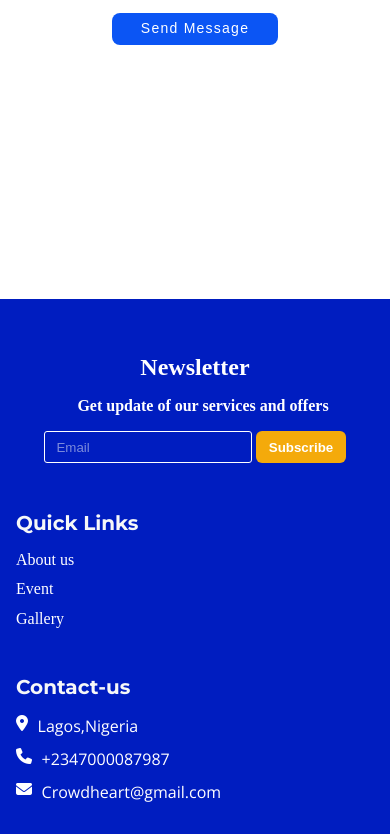
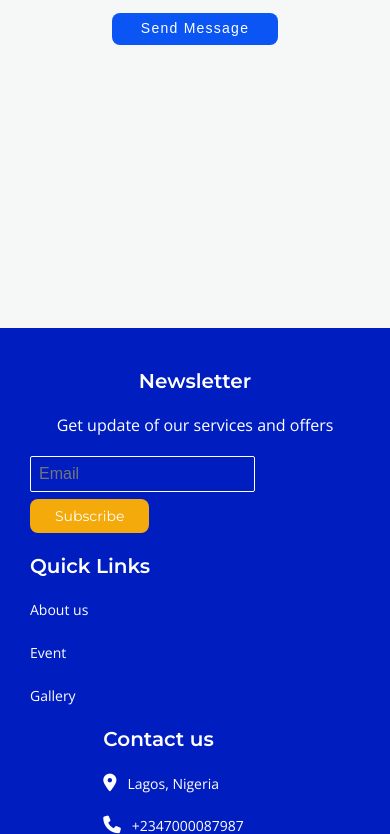
Before and after one commit to Etinhandy/contact-page, a plain HTML site: page index.html in a window 390 px wide. Shown: the part 1166-2000 px from the top of the page. Drawn offline with nearby package versions, Linux system fonts and the light colour scheme.

Commit message:
footer changes

```diff
--- a/css/contact-us.css
+++ b/css/contact-us.css
@@ -7,7 +7,7 @@
 .contact-section {
   width: 100%;
   min-height: 25rem;
-  padding-top: 4rem;
+  padding-top: 3.8rem;
 }
 
 /* This is the Monteserratti font properties stored in this class to avoid repetition */
@@ -127,7 +127,7 @@
 
 @media only screen and (max-width: 768px) {
   .contact-section {
-    padding-top: 4.4rem;
+    padding-top: 3.82rem;
   }
 
   .contact-hero-section {
--- a/css/footer.css
+++ b/css/footer.css
@@ -1,207 +1,150 @@
-:root {
-  --footer-bg: #001dc0;
-  --footer-btn: #f4aa0b;
+@import url('https://fonts.googleapis.com/css2?family=Montserrat:wght@400;500;600;700&family=Open+Sans:wght@400;500;600&display=swap');
+:root{
+    --primary-color: #0B55F4;
+    --second-color: #001DC0;
+    --secondary-color:#F4AA0B;
+    --line-color:#ACAEAE;
+    --footer-color:#131515;
+    --white: #ffffff;
+    --heading-font:'Montserrat', sans-serif;
 }
 
-* {
-  margin: 0;
-  padding: 0;
-  box-sizing: border-box;
+*{
+    padding: 0;
+    margin: 0;
+    box-sizing: border-box;
+    text-decoration: none;
+    list-style: none;
 }
 
-footer {
-  min-height: 40vh;
-  width: 100%;
-  background-color: var(--footer-bg);
+.footer-container{
+    max-width: 1200px;
+    margin: 0 auto;
+    padding: 10px 20px;
 }
-p{
-  font-family: 'Open Sans',sans-serif;
+/* FOOTER SECTION */
+.chinedu-footer-section{
+    margin-top: 3rem;
+    background: var(--second-color);
+    color: var(--white);
+    padding: 0.625rem;
+    font-family: 'Open Sans', sans-serif;
+    max-width: 100%;
+}
+#footer-content{
+    display: grid;
+    grid-template-columns:repeat(4,1fr);
+    gap: 3.125rem;
+}
+.footer-item-heading h2{
+    font-size: 1.25rem;
+    font-weight: 600;
+    font-family:var(--heading-font) ;
+}
+.footer-item{
+    display: grid;
+    gap: 1.5625rem;
+}
+.footer-items li{
+    margin-top: 1.3rem;
+}
+.third-item{
+    justify-self: center;
+}
+.last-item{
+    justify-self: self-end;
+}
+.email-for-newsletter form{
+    display: flex;
+    gap: .4rem;
+}
+.email-for-newsletter
+ form input{
+    background: transparent;
+    border: 1px solid var(--white);
+    padding: .5rem;
+    color: var(--white);
+    border-radius: 2px;
+    font-size: inherit;
+}
+.email-for-newsletter
+ form input:focus{
+    outline: none;
+ }
+.email-for-newsletter
+.submit-button{
+    background: var(--secondary-color);
+    border: none;
+    color: var(--white);
+    padding: 8px 25px;
+    border-radius: 8px;
+    font-family: var(--heading-font);
+    font-size: 0.875rem;
+    cursor: pointer;
 }
 
-  .footer-topic{
-    font-family: 'Montserrat', sans-serif;
-    font-weight:none;
-    font-size:20px;
-    color:#F6F8F8;
+.footer-link a{
+    color: var(--white);
+    font-size: .875rem;
+}
+.footer-link a:hover{
+    color: var(--line-color);
+}
+.footer-link .fa-brands{
+font-size: 1.3rem;
+margin-left: .8rem;
+}
+.footer-link .fa, .fas{
+font-size: 1.1rem;
 
 }
 
-
-.joy-general {
-  color: white;
-  padding: 1rem 3rem;
-  height: 100%;
+.footer-link .fa-facebook{
+    margin-left: 0;
 }
 
-.joy-center-div {
-  display: none;
-}
-/* =====START-JOY NEWSLETTER==== */
-.JOY-NEWSLETTER-GROUP {
-  display: flex;
-  flex-direction: column;
-  align-items: center;
-  margin-bottom: 2rem;
-}
-
-.JOY-NEWSLETTER-GROUP-1 {
-  display: flex;
-  flex-direction: column;
-  margin-bottom: 2rem;
-}
-
-.JOY-NEWSLETTER {
-  margin-top:22px;
-  display: flex;
-  justify-content: space-between;
-}
-/* ===END===== */
-
-.H3-JOY {
-  margin: 1rem 0;
-}
-.footer-topic{
-  font-size:18px;
-}
-.joy-h3-1 {
-  padding-bottom: 1rem;
-}
-/* ====START==JOY-QUICK-LINKS=== */
-.JOY-QUICK-LINKS{
-  margin-right:17%;
-}
-.JOY-QUICK-LINKS {
-  display: flex;
-  flex-direction: column;
-}
-
-.JOY-QUICK-LINKS a {
-  color: white;
-  text-decoration: none;
-  margin-bottom: 0.7rem;
-}
-/* ===END======== */
-
-.JOY-FOLLOW-US{
-  margin-right:5%;
-}
-
-.footer-hidden {
-  display: none;
-}
-
-.joy-icons {
-  display: flex;
-  margin-bottom: 0.7rem;
-}
-
-.joy-icon-p {
-  margin-left: 0.6rem;
-}
-
-#footer-email {
-  width: 13rem;
-  height: 2rem;
-  padding: 0.7rem;
-  background: var(--footer-bg);
-  color:#F6F8F880;
-  border: 1px solid white;
-  border-radius: 3px;
-  outline: none;
-}
-
-#footer-email::placeholder {
-  /* Chrome, Firefox, Opera, Safari 10.1+ */
-  color:#F6F8F880;
-  opacity: 1; /* Firefox */
-}
-
-:-ms-input-placeholder {
-  /* Internet Explorer 10-11 */
-  color:#F6F8F880;
-}
-
-::-ms-input-placeholder {
-  /* Microsoft Edge */
-  color:#F6F8F880 ;
-}
-
-.footer-btn {
-  width: 5.6rem;
-  height: 2rem;
-  background-color: var(--footer-btn);
-  color: white;
-  font-weight: bold;
-  cursor: pointer;
-  border-radius: 6px;
-  border: none;
-  /* outline-color: white; */
+.copyright{
+    text-align: center;
+    margin-top: 3.8rem;
+    font-size: .875rem;
 }
 
 
 
-.footer-topic {
-  padding-bottom: 1rem;
+/* Media Queries */
+
+/*targetting some laptop screen and some tablet screen*/
+@media (max-width:1024px){
+    #footer-content{
+        grid-template-columns: repeat(3,1fr);
+    }
+    .first-item{
+        grid-column: span 3;
+        margin: 0 auto;
+        text-align: center;
+    }
 }
 
-.JOY-CROWD {
-  text-align: center;
-  padding-top: 2rem;
-}
+@media (max-width:686px){
+    #footer-content{
+        display: block;
+    }
+    .first-item{
+        display: inline-block;
 
-/* =======TABLET=VIEW====== */
+    }
 
-@media (max-width: 768px) {
-  .JOY-NEWSLETTER-GROUP-1 {
-    display: none;
-  }
-
-  .joy-center-div {
-    display: block;
-    visibility: visible;
-  }
-}
-/* ======END==== */
-
-/* ===MOBILE==VIEW==== */
-@media (max-width: 428px) {
-  .JOY-NEWSLETTER {
-    display: flex;
-    flex-direction: column;
-  }
-  .JOY-NEWSLETTER-GROUP{
-    margin-top: 10%;
-  }
-  .JOY-NEWSLETTER {
-    padding: 1rem;
-  }
-  .H3-JOY{
-    font-size: 16px;
-    padding-left:1rem;
-  }
-   .footer-topic{
-      font-size:20px;
-  }
-
-  .JOY-NEWSLETTER-GROUP-1,
-  .JOY-QUICK-LINKS,
-  .JOY-CONTACT-US{
-      margin-bottom: 10%;
-  }
-  .JOY-CROWD{
-    margin-bottom: 20%;
-}
-
-.fa-brands {
-  width:5%;
-}
-  .joy-general {
-    padding: 1rem 0;
 
   }
-input{
-  color:#F6F8F880;
-
-}
-
-}
+/*for mobile screen*/
+@media (max-width:428px){
+    .email-for-newsletter form{
+        flex-wrap:wrap;
+    }
+    .chinedu-footer-section{
+        margin-top: 1.8rem;
+    }
+    .first-item{
+        margin: 0 auto;
+    }
+  }
--- a/css/nav.css
+++ b/css/nav.css
@@ -8,10 +8,10 @@
     --grey: #646666;
     --bg-color: #F6F8F8;
     --white: #ffffff;
-    --nav-text-color:#131515;
+    --content-text-color:#131515;
     --input-border-color:#8C8E8E;
     --line-color:#ACAEAE;
-    --footer-color:#131515;
+
 }
 
 *{
@@ -20,11 +20,15 @@
     box-sizing: border-box;
     text-decoration: none;
     list-style: none;
-
 }
 
-.container{
-    max-width: 1200px;
+body{
+    font-family:  'Open Sans', sans-serif;
+    background: var(--bg-color);
+}
+
+.nav-container{
+    max-width: 1300px;
     margin: 0 auto;
     padding: 12px;
 }
@@ -38,6 +42,7 @@
     width: 100%;
     background:var(--bg-color);
     box-shadow: 0px 4px 7px 1px rgba(0, 0, 0, 0.14);
+    z-index: 100;
 }
 .chinedu-nav-bar{
     display: flex;
@@ -48,13 +53,16 @@
     display: flex;
     justify-content: space-between;
     align-items: center;
-    gap: 3rem;
+    gap: 1.875rem;
 }
 .chinedu-nav-link{
     transition: all 0.3s ;
-    color: var(--nav-text-color);
+    color: var(--content-text-color);
 }
 .chinedu-nav-link.active{
+    color: var(--primary-color);
+}
+.chinedu-nav-link:hover{
     color: var(--primary-color);
 }
 
@@ -75,7 +83,7 @@
     background: rgba(19, 21, 21, 0.12);
     border: none;
     border-radius: 8px;
-    padding: 1rem;
+    padding: 0.625rem 24px;
     color:  rgba(19, 21, 21, 0.38);
     font-family: 'Montserrat', sans-serif;
     font-weight: 500;
@@ -89,7 +97,7 @@
 
 @media (max-width:960px){
     .chinedu-nav-menu{
-        gap: 3rem;
+        gap: 1.875rem;
     }
 }
 
@@ -106,7 +114,7 @@
       justify-content: flex-start;
       background-color: var(--bg-color);
       text-align: center;
-      font-size: 1.8rem;
+      font-size: 1.125rem;
       font-weight: 500;
       width: 100%;
       height: 100vh;
--- a/index.html
+++ b/index.html
@@ -27,42 +27,33 @@
 
     <div class="chinedu-header-section">
       <header class="chinedu-header">
-        <div class="container">
+          <div class="nav-container">
               <nav class="chinedu-nav-bar">
-            <a href="#" class="nav-brand">
-              <img src="./img/Crowdheart logo.png" alt="logo" />
-            </a>
+                  <a href="#" class="nav-brand"><img src="./img/Crowdheart logo.png" alt="logo"></a>
                   <ul class="chinedu-nav-menu">
                       <li class="chinedu-nav-item">
-                <a href="#" class="chinedu-nav-link active">
-                  Home
-                </a>
-              </li>
-              <li class="chinedu-nav-item">
-                <a href="about.html" class="chinedu-nav-link">
-                  About us
-                </a>
+                        <a href="index.html" class="chinedu-nav-link active">
+                          Home </a>
                       </li>
                       <li class="chinedu-nav-item">
                         <a href="#" class="chinedu-nav-link">
-                  Event & News
-                </a>
+                          About us</a>
                       </li>
                       <li class="chinedu-nav-item">
-                <a href="gallery.html" class="chinedu-nav-link">
-                  Gallery
-                </a>
+                        <a href="#" class="chinedu-nav-link">
+                          Event & News</a>
                       </li>
                       <li class="chinedu-nav-item">
-                <a href="#footer-content" class="chinedu-nav-link">
-                  Contact
-                </a>
+                        <a href="gallery.html" class=" chinedu-nav-link">
+                          Gallery</a>
                       </li>
-              <a href="login.html">
-                <button class="chinedu-login-button">
+                      <li class="chinedu-nav-item">
+                        <a href="contact.html" class="chinedu-nav-link">
+                          Contact </a>
+                      </li>
+                      <a href="ogin.html"><button class="chinedu-login-button">
                           Login
-                </button>
-              </a>
+                      </button></a>
                   </ul>
                   <div class="chinedu-hamburger">
                       <span class="bar"></span>
@@ -144,78 +135,78 @@
     <!-- contact page session ends -->
 
     <!-- footer section starts here-->
+    <footer class="chinedu-footer-section">
+      <div class="footer-container">
+          <section id="footer-content">
+              <ul class="footer-items first-item">
+                  <li class="footer-item-heading">
+                      <h2>Newsletter</h2>
+                  </li>
+                  <li class="description">
+                      Get update of our services and offers
+                  </li>
+                  <li class="email-for-newsletter">
+                      <form action=""  onsubmit="alert('success')">
+                          <input type="email" placeholder="Email" required id="email">
+                          <button type="submit" class="submit-button">
+                              Subscribe
+                          </button>
+                      </form>
+                  </li>
 
-    <footer>
-      <div class="joy-general">
-        <div class="joy-center-div">
-          <div class="JOY-NEWSLETTER-GROUP">
-            <h2>Newsletter</h2>
-            <h3 class="H3-JOY">Get update of our services and offers</h3>
-            <div class="joy-input-div">
-              <input type="Email" id="footer-email" placeholder="Email" />
-              <button class="footer-btn">Subscribe</button>
-            </div>
-          </div>
-        </div>
-        <!-- ====START-JOY-NEWSLETTER===== -->
-        <div class="JOY-NEWSLETTER">
-          <div class="JOY-NEWSLETTER-GROUP-1">
-            <h2 class="footer-topic">Newsletter</h2>
-            <h3 class="joy-h3-1">Get update of our services and offers</h3>
-            <div class="joy-input-div">
-              <input type="Email" id="footer-email" placeholder="Email" />
-              <button class="footer-btn">Subscribe</button>
-            </div>
-          </div>
-          <!-- ====END-JOY-NEWSLETTER===== -->
+              </ul>
+              <ul class="footer-items second-item">
+                  <li class="footer-item-heading">
+                      <h2>Quick Links</h2>
+                  </li>
+                  <li class="footer-link">
+                      <a href="about.html">About us</a>
+                  </li>
+                  <li class="footer-link">
+                      <a href="#">Event</a>
+                  </li>
+                  <li class="footer-link">
+                      <a href="gallery.html">Gallery</a>
+                  </li>
 
-          <!-- ====START-JOY--QUICKS-LINKS===== -->
-          <div class="JOY-QUICK-LINKS">
-            <h2 class="footer-topic">Quick Links</h2>
-            <a href="#">About us</a>
-            <a href="#">Event</a>
-            <a href="#">Gallery</a>
-          </div>
-          <!-- ====END-JOY--QUICKS-LINKS===== -->
+              </ul>
+              <ul class="footer-items third-item">
+                  <li class="footer-item-heading">
+                      <h2>Contact us</h2>
+                  </li>
+                  <li class="footer-link ">
+                      <a href="#"> <i class="	fas fa-map-marker-alt"></i>
+                          &nbsp;  Lagos, Nigeria</a>
+                  </li>
+                  <li class="footer-link">
+                      <a href="tel:+2347000087987" ><i class="fa fa-phone">
+                      </i> &nbsp; +2347000087987</a>
+                  </li>
+                  <li class="footer-link">
+                      <a href="#"><i class="fa fa-envelope"></i>
+                          &nbsp;  crowdheart@gmail.com</a>
+                  </li>
 
-          <!-- ====START-JOY-CONTACT-US======== -->
-          <div class="JOY-CONTACT-US">
-            <h2 class="footer-topic">Contact-us</h2>
-            <div class="CONTACT-JOY">
-              <div class="JOY-CONTACT-GROUP">
-                <div class="joy-icons">
-                  <i class="fa-solid fa-location-dot"></i>
-                  <p class="joy-icon-p">Lagos,Nigeria</p>
-                </div>
-                <div class="joy-icons">
-                  <i class="fa-solid fa-phone"></i>
-                  <p class="joy-icon-p">+2347000087987</p>
-                </div>
-                <div class="joy-icons">
-                  <i class="fa-solid fa-envelope"></i>
-                  <p class="joy-icon-p">Crowdheart@gmail.com</p>
-                </div>
-              </div>
-            </div>
-          </div>
-          <!-- ======END-JOY-CONTACT-US==== -->
+              </ul>
+              <ul class="footer-items last-item">
+                  <li class="footer-item-heading">
+                      <h2>Follow us</h2>
+                  </li>
+                  <li class="footer-link">
+                      <a href="#"> <i class="fa-brands fa-facebook"></i> </a>
+                      <a href="#"> <i class="fa-brands fa-instagram"></i> </a>
+                      <a href="#"> <i class="fa-brands fa-linkedin-square"></i> </a>
+                      <a href="#"> <i class="fa-brands fa-twitter"></i> </a>
+                  </li>
 
-          <!-- ======START-JOY-FOLLOW-US==== -->
-          <div class="JOY-FOLLOW-US">
-            <h2 class="footer-topic">Follow us</h2>
-            <div class="JOY-FOLLOW-ICONS">
-              <i class="fa-brands fa-facebook"></i>
-              <i class="fa-brands fa-instagram"></i>
-              <i class="fa-brands fa-linkedin"></i>
-              <i class="fa-brands fa-twitter"></i>
-            </div>
-          </div>
-          <!-- =====END-OF JOY-FOLLOW-US======== -->
-          <!-- </div> -->
-        </div>
-        <h4 class="JOY-CROWD">&#169; 2022 CrowdHearts. All right served</h4>
+              </ul>
+          </section>
+          <p class="copyright">
+              &copy; 2022 CrowdHearts. All right reserved
+          </p>
       </div>
    </footer>
+
 
     <script src="./app.js/nav.js"></script>
     <script
```
Also changed, not shown: nav.html (added, +54 -0 lines). Lines whose indentation alone changed are shown as unchanged.
